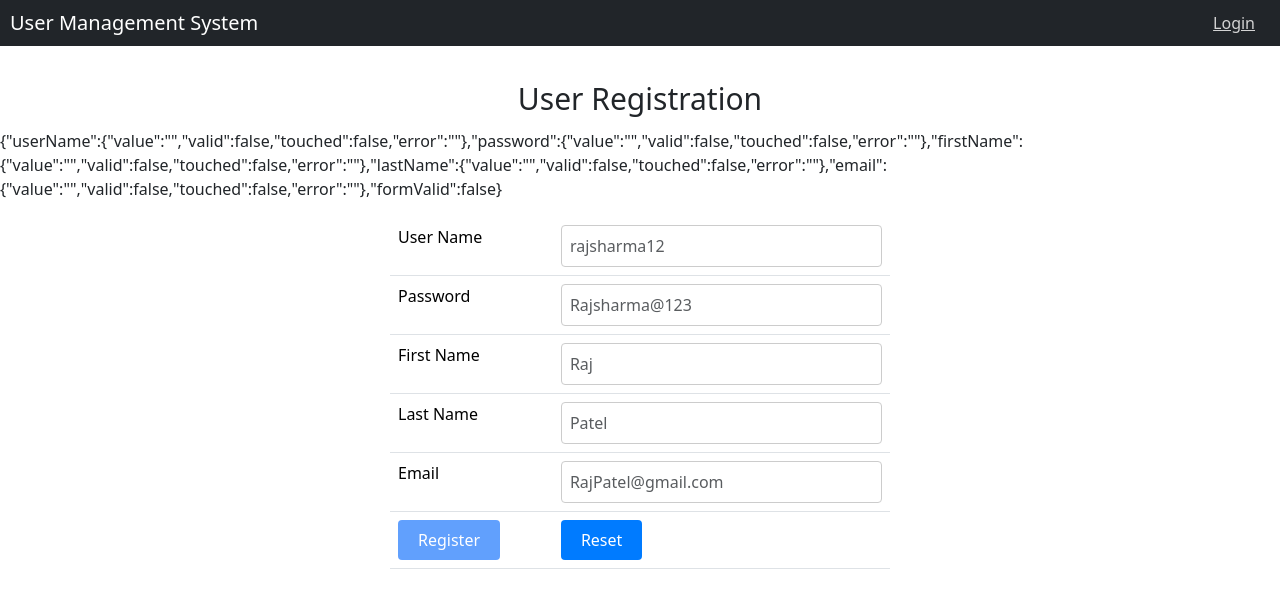
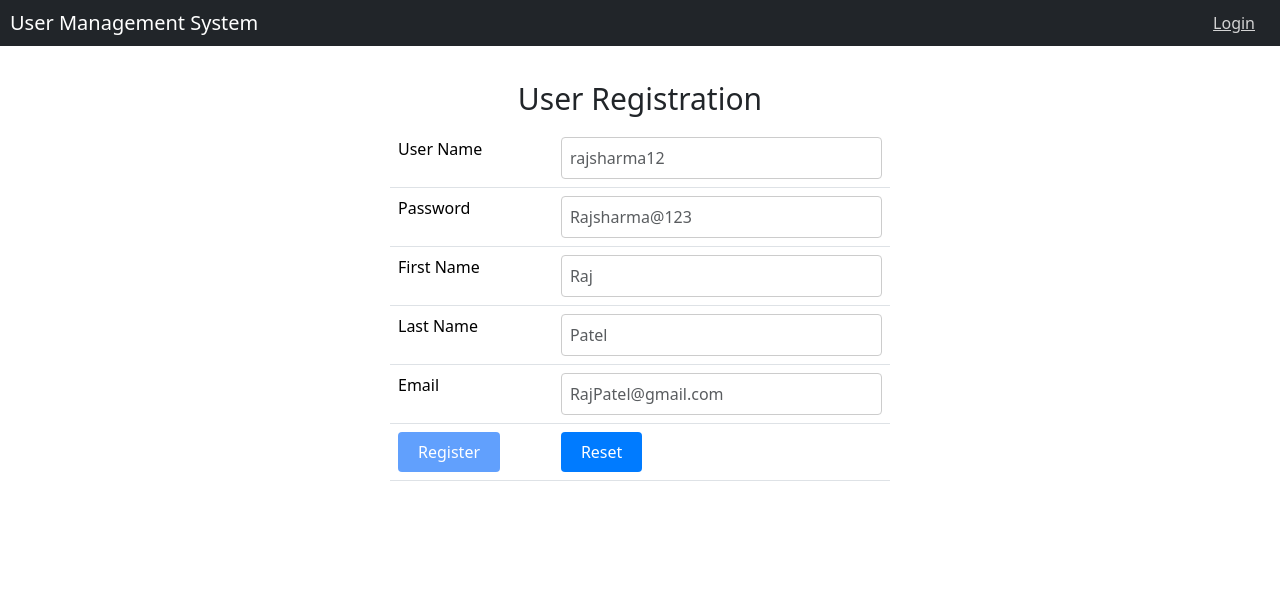
Before and after one commit to UdayDudhe/User-Management-API, a React (Create React App) app in the folder frontend/: page /registration in a window 1280 px wide. Shown: the top 608 px of the page. Built offline with nearby package versions, Linux system fonts and the light colour scheme.

Commit message:
few changes

```diff
--- a/frontend/src/Components/RegistrationPage/RegistrationPage.jsx
+++ b/frontend/src/Components/RegistrationPage/RegistrationPage.jsx
@@ -129,7 +129,7 @@ function RegistrationPage() {
   return (
     <>
       <legend>User Registration</legend>
-      <p>{JSON.stringify(user)}</p>
+      {/* <p>{JSON.stringify(user)}</p> */}
 
       <div className="registration-container">
         <form
```
